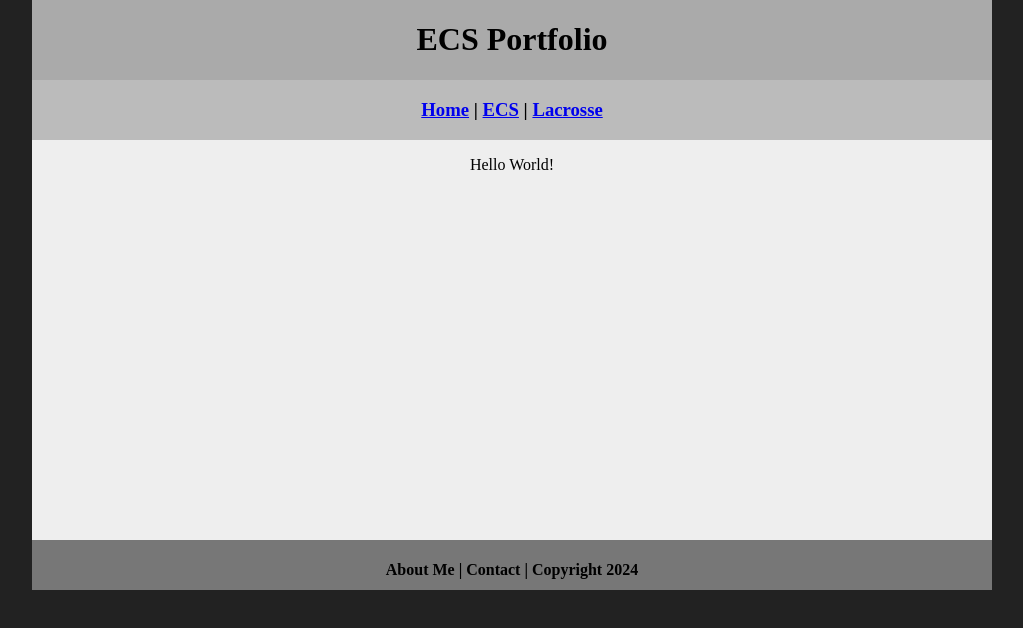
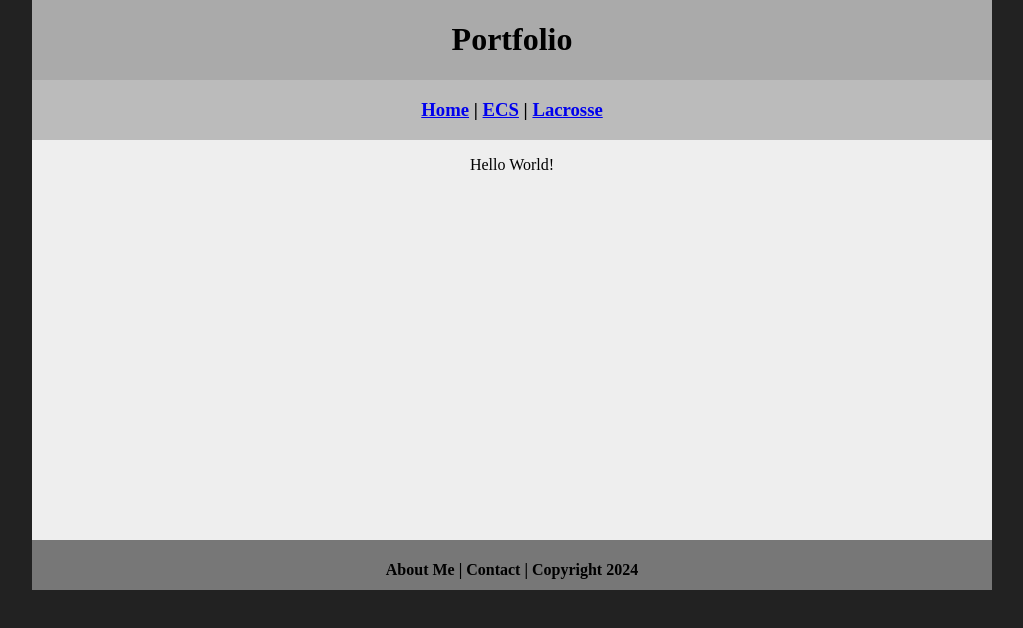
Before and after one commit to LukeDerum23/escportfolio, a plain HTML site: page index.html in a window 1280 px wide. Shown: the whole page, without its empty margins (128-1151 px from the left). Drawn offline with Linux system fonts and the light colour scheme.

Commit message:
Update index.html

```diff
--- a/index.html
+++ b/index.html
@@ -4,14 +4,14 @@
    <head>
       <!-- This is a comment! Text here will be ignored by the browser. -->
       <meta charset="UTF-8">
-      <title>ECS Portfolio | Home</title>
+      <title>Portfolio | Home</title>
       <link href="myCSS.css" rel="stylesheet" type="text/css">
    </head>
 
    <body>
       <div class="container">
          <div class="header">
-            <h1>ECS Portfolio</h1>
+            <h1>Portfolio</h1>
          </div>
          <div class="nav">
             <h3> <a href="index.html">Home</a> | <a href="ecs/index.html">ECS</a> | <a href="lacrosse/index.html">Lacrosse</a> </h3>
```
